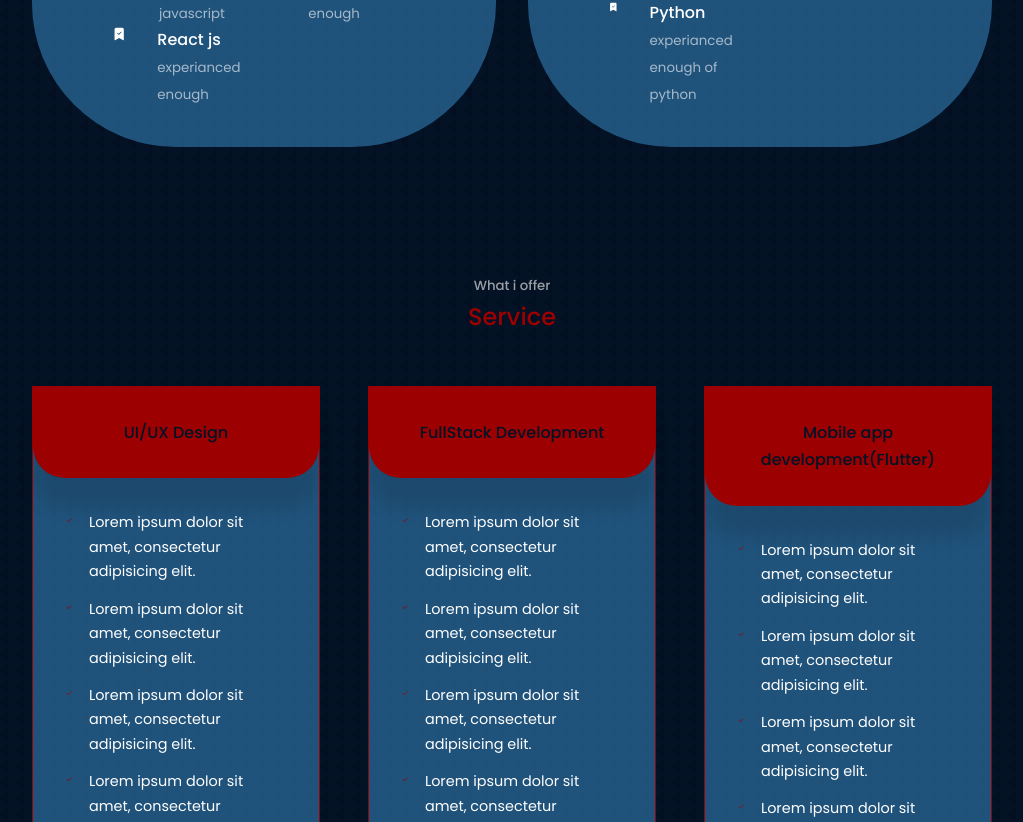
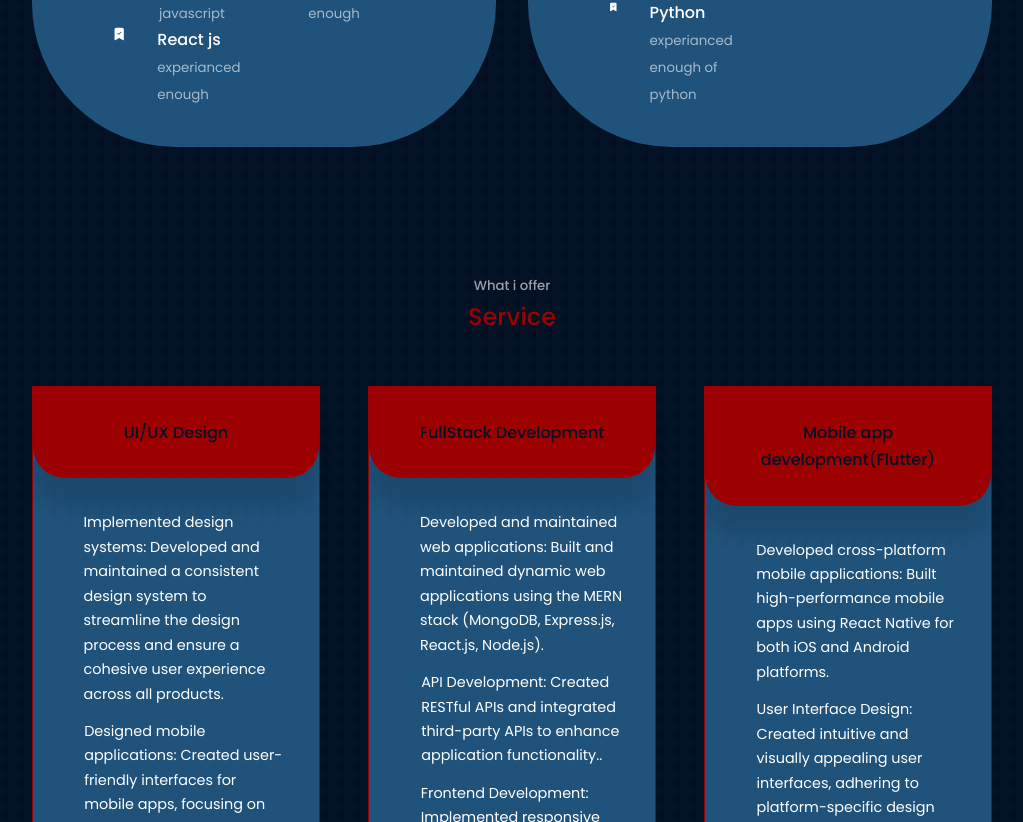
Before and after one commit to amani387/portifolio_app, a React (Create React App) app: page / in a window 1280 px wide. Shown: the part 1978-2800 px from the top of the page, without its empty margins (128-1151 px from the left). Built offline with nearby package versions, Linux system fonts and the light colour scheme.

Commit message:
adding detail about the stacks

```diff
--- a/src/components/About/About.jsx
+++ b/src/components/About/About.jsx
@@ -40,11 +40,7 @@ const About = () => {
 <p>Amanuel nega is an
    awesome designer and web developer
 
-   If you’re
-
-    looking for a source of design inspiration
-
-  , you’re in the right place.
+   If you’re looking for a source of design inspiration , you’re in the right place.
 
 </p>
 <Cta/>
--- a/src/components/Services/Services.jsx
+++ b/src/components/Services/Services.jsx
@@ -14,23 +14,15 @@ const Service = () => {
           <ul className="service__list">
             <li>
               <BiCheck className="service__list-icon"/>
-              <p>Lorem ipsum dolor sit amet, consectetur adipisicing elit.</p>
+              <p>Implemented design systems: Developed and maintained a consistent design system to streamline the design process and ensure a cohesive user experience across all products.</p>
             </li>
             <li>
               <BiCheck className="service__list-icon"/>
-              <p>Lorem ipsum dolor sit amet, consectetur adipisicing elit.</p>
+              <p>Designed mobile applications: Created user-friendly interfaces for mobile apps, focusing on intuitive navigation and visually appealing layouts.</p>
             </li>
             <li>
               <BiCheck className="service__list-icon"/>
-              <p>Lorem ipsum dolor sit amet, consectetur adipisicing elit.</p>
-            </li>
-            <li>
-              <BiCheck className="service__list-icon"/>
-              <p>Lorem ipsum dolor sit amet, consectetur adipisicing elit.</p>
-            </li>
-            <li>
-              <BiCheck className="service__list-icon"/>
-              <p>Lorem ipsum dolor sit amet, consectetur adipisicing elit.</p>
+              <p>Branding and visual identity: Designed logos, color schemes, and visual elements to establish a strong brand identity for various clients.</p>
             </li>
 
           </ul>
@@ -42,27 +34,22 @@ const Service = () => {
 <h3>FullStack Development</h3>
           </div>
           <ul className="service__list">
-            <li>
+          <li>
               <BiCheck className="service__list-icon"/>
-              <p>Lorem ipsum dolor sit amet, consectetur adipisicing elit.</p>
+              <p>Developed and maintained web applications: Built and maintained dynamic web applications using the MERN stack (MongoDB, Express.js, React.js, Node.js).</p>
             </li>
             <li>
               <BiCheck className="service__list-icon"/>
-              <p>Lorem ipsum dolor sit amet, consectetur adipisicing elit.</p>
+              <p>API Development: Created RESTful APIs and integrated third-party APIs to enhance application functionality..</p>
             </li>
             <li>
               <BiCheck className="service__list-icon"/>
-              <p>Lorem ipsum dolor sit amet, consectetur adipisicing elit.</p>
+              <p>Frontend Development: Implemented responsive and interactive user interfaces using React.js, Redux, HTML5, and CSS3.</p>
             </li>
             <li>
               <BiCheck className="service__list-icon"/>
-              <p>Lorem ipsum dolor sit amet, consectetur adipisicing elit.</p>
+              <p>Backend Development: Developed server-side logic, handled authentication and authorization using Node.js, Express.js, and JWT.</p>
             </li>
-            <li>
-              <BiCheck className="service__list-icon"/>
-              <p>Lorem ipsum dolor sit amet, consectetur adipisicing elit.</p>
-            </li>
-
           </ul>
         </article>
 
@@ -74,19 +61,19 @@ const Service = () => {
           <ul className="service__list">
             <li>
               <BiCheck className="service__list-icon"/>
-              <p>Lorem ipsum dolor sit amet, consectetur adipisicing elit.</p>
+              <p>Developed cross-platform mobile applications: Built high-performance mobile apps using React Native for both iOS and Android platforms.</p>
             </li>
             <li>
               <BiCheck className="service__list-icon"/>
-              <p>Lorem ipsum dolor sit amet, consectetur adipisicing elit.</p>
+              <p>User Interface Design: Created intuitive and visually appealing user interfaces, adhering to platform-specific design guidelines..</p>
             </li>
             <li>
               <BiCheck className="service__list-icon"/>
-              <p>Lorem ipsum dolor sit amet, consectetur adipisicing elit.</p>
+              <p>Custom Mobile Applications: Developed custom mobile applications for various clients, using both native (Swift, Kotlin) and cross-platform (Flutter) frameworks</p>
             </li>
             <li>
               <BiCheck className="service__list-icon"/>
-              <p>Lorem ipsum dolor sit amet, consectetur adipisicing elit.</p>
+              <p>Client Collaboration: Worked closely with clients to understand their requirements and provide tailored mobile solutions that meet their business needs.</p>
             </li>
             <li>
               <BiCheck className="service__list-icon"/>
--- a/src/components/header/Headersocial.jsx
+++ b/src/components/header/Headersocial.jsx
@@ -4,11 +4,17 @@ import {BsGithub} from 'react-icons/bs'
 const Headersocial = () => {
   return (
     <div className="header__socials">
-        <a href="https://linkdin.com/" rel="noreferrer" target="_blank"><BsLinkedin/></a>
-        <a href="https://github.com/" rel="noreferrer" target="_blank"><BsGithub/></a>
-        <a href="https://twitter.com/" rel="noreferrer" target="_blank"><BsTwitter/></a>
+        <a href="https://www.instagram.com/beba387aman" rel="noreferrer" target="_blank"><BsLinkedin/></a>
+        <a href="https://www.linkedin.com/in/amanuel-nega-533353246" rel="noreferrer" target="_blank"><BsGithub/></a>
+        <a href="https://twitter.com/Aman_nega" rel="noreferrer" target="_blank"><BsTwitter/></a>
+        <a href="https://github.com" target="_blank" rel="noopener noreferrer">GitHub</a>
     </div>
   )
 }
+/*
+<a href="https://www.instagram.com/beba387aman" target="_blank" rel="noopener noreferrer">Instagram</a>
+          <a href="https://www.linkedin.com/in/amanuel-nega-533353246" target="_blank" rel="noopener noreferrer">LinkedIn</a>
+          <a href="https://github.com" target="_blank" rel="noopener noreferrer">GitHub</a>
 
+*/
 export default Headersocial
```
